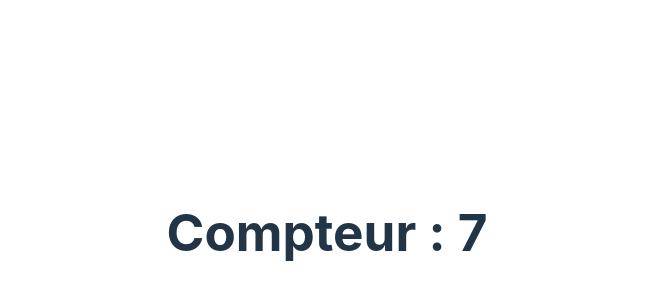
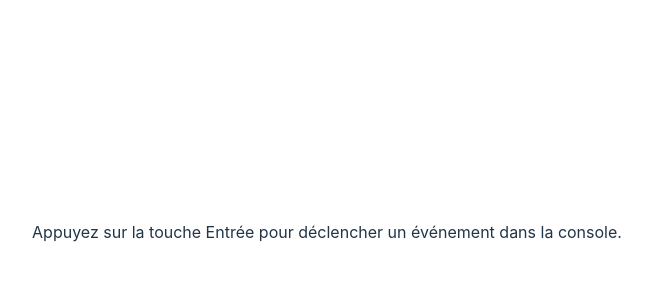
Before and after one commit to Kriss-Hanna/hooks-customs, a React (Vite) app: page / in a window 1280 px wide. Shown: the part 168-468 px from the top of the page, without its empty margins (313-965 px from the left). Built offline with nearby package versions, Linux system fonts and the light colour scheme.

Commit message:
UseKey component

```diff
--- a/src/App.jsx
+++ b/src/App.jsx
@@ -1,11 +1,11 @@
-import UseIntervalComponent from "./components/UseIntervalComponent";
+import UseKeyComponent from "./components/UseKeyComponent";
 
 import "./App.css";
 
 function App() {
   return (
     <>
-      <UseIntervalComponent />
+      <UseKeyComponent />
     </>
   );
 }
--- /dev/null
+++ b/src/components/UseKeyComponent.jsx
@@ -0,0 +1,18 @@
+
+import useKey from '../hooks/useKey';
+
+function UseKeyPressComponent() {
+  const handleEnterPress = () => {
+    console.log('Enter key was pressed!');
+  };
+
+  useKey("Enter", handleEnterPress);
+
+  return (
+    <div>
+      <p>Appuyez sur la touche Entrée pour déclencher un événement dans la console.</p>
+    </div>
+  );
+}
+
+export default UseKeyPressComponent;
```
